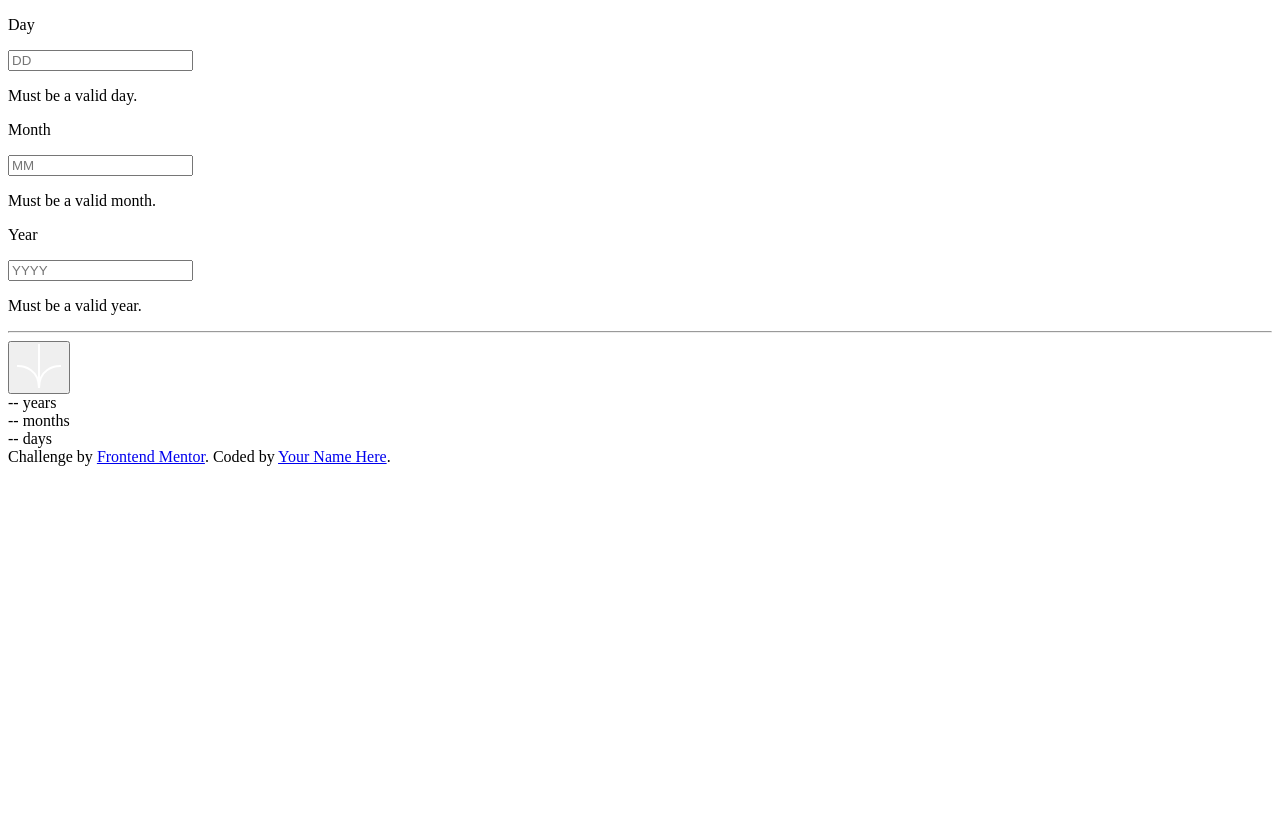
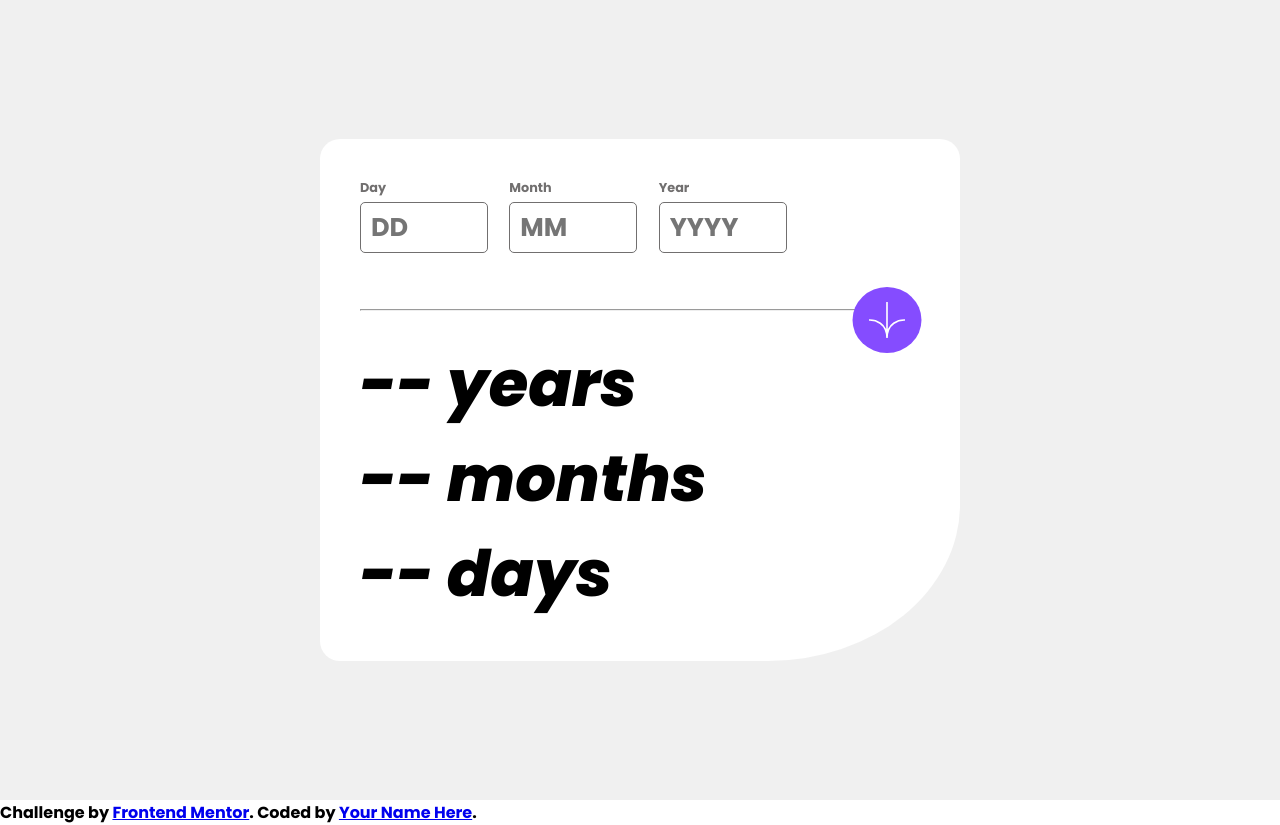
Before and after one commit to FrancineHuang/age-calculator-app, a plain HTML site: page index.html in a window 1280 px wide. Before the commit the page ends 800 px from the top, so only its background shows below. Drawn offline with Linux system fonts and the light colour scheme.

Commit message:
add: add stylesheet and fix the class

```diff
--- a/index.html
+++ b/index.html
@@ -47,7 +47,7 @@
       <div class="divider">
         <hr>
         <button id="btn">
-          <svg xmlns="http://www.w3.org/2000/svg" width="46" height="44" viewBox="0 0 46 44"><g fill="none" stroke="#FFF" stroke-width="2"><path d="M1 22.019C8.333 21.686 23 25.616 23 44M23 44V0M45 22.019C37.667 21.686 23 25.616 23 44"/></g></svg>
+          <svg class="icon" xmlns="http://www.w3.org/2000/svg" width="46" height="44" viewBox="0 0 46 44"><g fill="none" stroke="#FFF" stroke-width="2"><path d="M1 22.019C8.333 21.686 23 25.616 23 44M23 44V0M45 22.019C37.667 21.686 23 25.616 23 44"/></g></svg>
         </button>
       </div>
 
--- a/style.css
+++ b/style.css
@@ -0,0 +1,209 @@
+:root {
+    --ff-body: "Poppins", sans-serif;
+
+    /* Primary Colors */
+    --purple: hsl(259, 100%, 65%);
+    --light-red: hsl(0, 100%, 67%);
+
+    /* Neutral Colors */
+    --white: hsl(0, 0%, 100%);
+    --off-white: hsl(0, 0%, 94%);
+    --light-gray: hsl(0, 0%, 86%);
+    --smokey-gray: hsl(0, 1%, 44%);
+    --off-black: hsl(0, 0%, 8%);
+}
+
+*,
+*::before,
+*::after {
+    box-sizing: border-box;
+    margin: 0;
+    padding: 0;
+    font-family: var(--ff-body);
+}
+
+main {
+    height: 100vh;
+    background-color: var(--off-white);
+    padding: 70px 10px;
+}
+
+.main-container {
+    display: flex;
+    flex-direction: column;
+    padding: 40px 20px;
+    background-color: var(--white);
+    border-radius: 20px 20px 100px 20px;
+}
+
+.data-container {
+    display: flex;
+}
+
+.day-block,
+.month-block,
+.year-block {
+    width: 100%;
+    display: flex;
+    flex-direction: column;
+    justify-content: space-between;
+}
+
+.time-input {
+    font-size: 3vw;
+    color: var(--smokey-gray);
+    margin-bottom: 5px;
+}
+
+input {
+    width: 23vw;
+    padding: 10px;
+    border-radius: 5px;
+    font-weight: 800;
+    font-size: 5vw;
+    border: 1px solid var(--smokey-gray);
+}
+
+.divider {
+    position: relative;
+    margin-top: 60px;
+    margin-bottom: 40px;
+}
+
+hr {
+    top: calc(50% - 50px / 2);
+    left: calc(50% - 50px / 2);
+}
+
+button {
+    background-color: transparent;
+    border: none;
+    cursor: pointer;
+}
+
+.icon {
+    background-color: var(--purple);
+    padding: 10px;
+    border-radius: 50%;
+    transform: scale(1.5);
+    position: absolute;
+    top: calc(50% - 50px / 2);
+    left: calc(50% - 50px / 2);
+}
+
+.results-container {
+    display: flex;
+    flex-direction: column;
+    font-size: 12vw;
+    font-weight: 800;
+    font-style: italic;
+}
+
+
+.span {
+    color: var(--purple);
+}
+
+.error-active {
+    visibility: hidden;
+}
+
+.date-error-color {
+    color: var(--light-red);
+}
+
+
+/*---------- Media Queries ----------*/
+
+@media screen and (min-width: 550px) {
+    main {
+        display: flex;
+        height: 100vh;
+        background-color: var(--off-white);
+        align-content: center;
+        justify-content: center;
+    }
+
+    .main-container {
+        display: flex;
+        flex-direction: column;
+        padding: 40px 40px;
+        background-color: var(--white);
+        border-radius: 20px 20px 30% 20px;
+        width: 50vw;
+        height: fit-content;
+        margin-top: auto;
+        margin-bottom: auto;
+    }
+
+    .data-container {
+        display: flex;
+        width: 80%;
+    }
+
+    .day-block,
+    .month-block,
+    .year-block {
+        width: 15vw;
+        display: flex;
+        flex-direction: column;
+        justify-content: space-between;
+        height: fit-content;
+    }
+
+    .time-input {
+        font-size: 1vw;
+        color: var(--smokey-gray);
+    }
+
+    .error-active {
+        font-size: 1vw;
+        color: var(--light-red);
+        font-weight: 400;
+    }
+
+    input {
+        width: 10vw;
+        padding: 5px 10px;
+        border-radius: 5px;
+        font-weight: 800;
+        font-size: 2vw;
+        border: 1px solid var(--smokey-gray);
+    }
+
+    .divider {
+        width: 90%;
+        position: relative;
+        margin-top: 20px;
+        margin-bottom: 0px;
+    }
+
+    hr {
+        top: calc(50% - 50px / 2);
+        left: calc(50% - 50px / 2);
+    }
+
+    .icon {
+        background-color: var(--purple);
+        padding: 10px;
+        border-radius: 50%;
+        transform: scale(1.5);
+        position: absolute;
+        top: calc(50% - 50px / 2);
+        left: 100%;
+    }
+
+    button {
+        background-color: transparent;
+        border: none;
+        cursor: pointer;
+    }
+
+    .result-container {
+        display: flex;
+        flex-direction: column;
+        font-size: 5vw;
+        font-weight: 800;
+        font-style: italic;
+    }
+}
```
